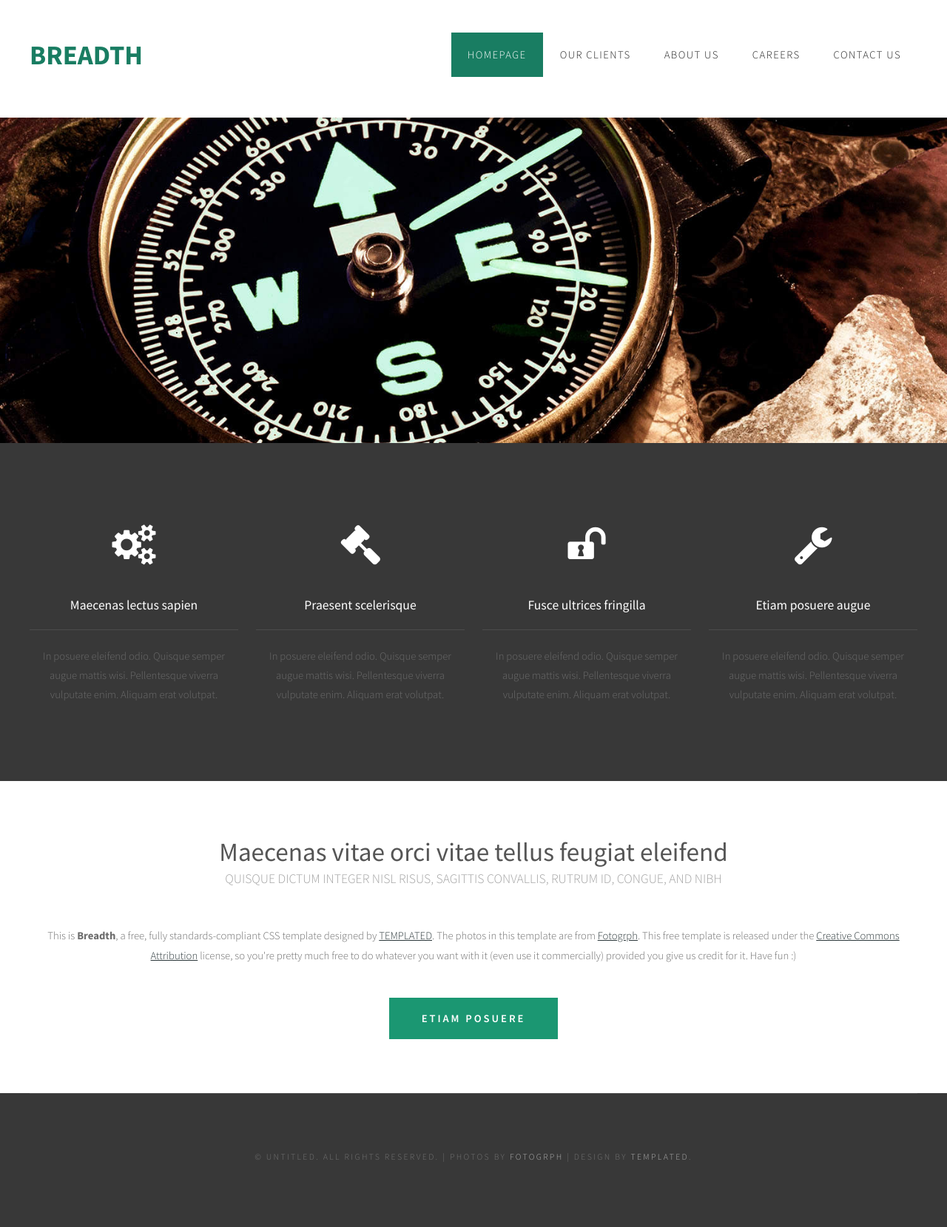
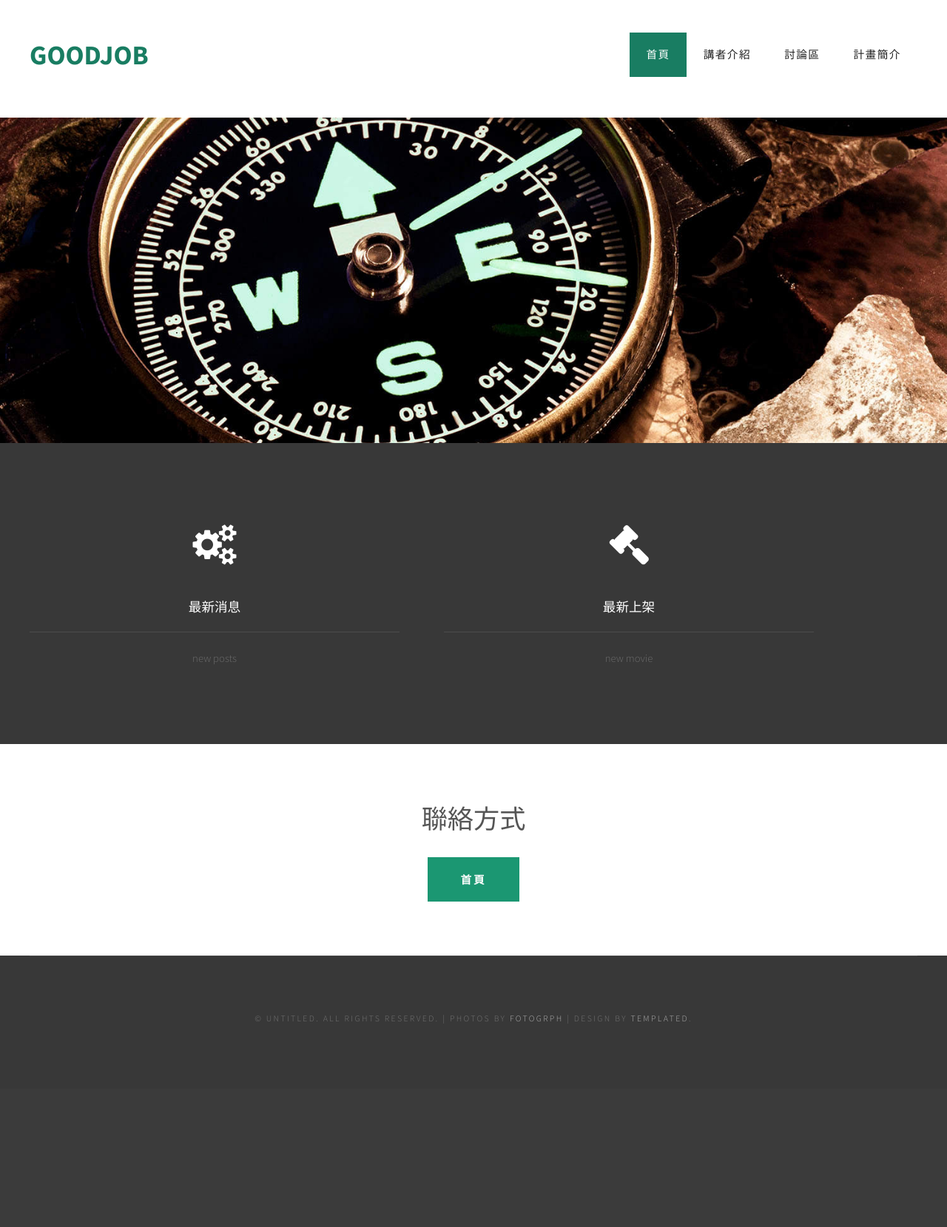
Before and after one commit to Wunoodles/GoodJob, a PHP site: page / in a window 1280 px wide. Shown: the whole page at 74% size. After the commit the page ends 1384 px from the top, so only its background shows below. Run offline with PHP 8.4, Linux system fonts and the light colour scheme.

Commit message:
改成需求內容

```diff
--- a/default.css
+++ b/css/default.css
@@ -623,6 +623,7 @@ ul.contact li a.icon-rss:before
 	padding: 6em 0em;
 	background: #383838;
 	text-align: center;
+	margin:auto;
 }
 
 #featured
@@ -679,32 +680,22 @@ ul.contact li a.icon-rss:before
 	color: #FFF;
 }
 
-.column1,  .column2,  .column3,  .column4
+.column1,  .column2
 {
-	width: 282px;
+	width: 500px;
 }
 
 .column1,  .column2
 {
 	float: left;
-	margin-right: 24px;
-}
-
-.column3
-{
-	float: left;
-}
-
-.column4
-{
-	float: right;
+	margin-right: 60px;
 }
 
 
 	#header-featured
 	{
 		height: 30em;
-		background-image: url(images/banner.jpg);
+		background-image: url(../images/banner.jpg);
 		background-position: center;
 		background-size: cover;
 	}
--- a/index.html
+++ b/index.html
@@ -17,8 +17,8 @@ Released   : 20140331
 <meta name="keywords" content="" />
 <meta name="description" content="" />
 <link href="http://fonts.googleapis.com/css?family=Source+Sans+Pro:200,300,400,600,700,900" rel="stylesheet" />
-<link href="default.css" rel="stylesheet" type="text/css" media="all" />
-<link href="fonts.css" rel="stylesheet" type="text/css" media="all" />
+<link href="css/default.css" rel="stylesheet" type="text/css" media="all" />
+<link href="css/fonts.css" rel="stylesheet" type="text/css" media="all" />
 
 <!--[if IE 6]><link href="default_ie6.css" rel="stylesheet" type="text/css" /><![endif]-->
 
@@ -27,15 +27,14 @@ Released   : 20140331
 <div id="header-wrapper">
   <div id="header" class="container">
     <div id="logo">
-      <h1><a href="#">Breadth</a></h1>
+      <h1><a href="#">GoodJob</a></h1>
 </div>
     <div id="menu">
       <ul>
-        <li class="current_page_item"><a href="#" accesskey="1" title="">Homepage</a></li>
-        <li><a href="#" accesskey="2" title="">Our Clients</a></li>
-        <li><a href="#" accesskey="3" title="">About Us</a></li>
-        <li><a href="#" accesskey="4" title="">Careers</a></li>
-        <li><a href="#" accesskey="5" title="">Contact Us</a></li>
+        <li class="current_page_item"><a href="#" accesskey="1" title="">首頁</a></li>
+        <li><a href="#" accesskey="2" title="">講者介紹</a></li>
+        <li><a href="#" accesskey="3" title="">討論區</a></li>
+        <li><a href="#" accesskey="4" title="">計畫簡介</a></li>
       </ul>
     </div>
   </div>
@@ -47,36 +46,21 @@ Released   : 20140331
     <div id="featured" class="container">
       <div class="column1"> <span class="icon icon-cogs"></span>
         <div class="title">
-          <h2>Maecenas lectus sapien</h2>
+          <h2>最新消息</h2>
         </div>
-        <p>In posuere eleifend odio. Quisque semper augue mattis wisi. Pellentesque viverra vulputate enim. Aliquam erat volutpat.</p>
+        <p>new posts</p>
       </div>
       <div class="column2"> <span class="icon icon-legal"></span>
         <div class="title">
-          <h2>Praesent scelerisque</h2>
+          <h2>最新上架</h2>
         </div>
-        <p>In posuere eleifend odio. Quisque semper augue mattis wisi. Pellentesque viverra vulputate enim. Aliquam erat volutpat.</p>
-      </div>
-      <div class="column3"> <span class="icon icon-unlock"></span>
-        <div class="title">
-          <h2>Fusce ultrices fringilla</h2>
-        </div>
-        <p>In posuere eleifend odio. Quisque semper augue mattis wisi. Pellentesque viverra vulputate enim. Aliquam erat volutpat.</p>
-      </div>
-      <div class="column4"> <span class="icon icon-wrench"></span>
-        <div class="title">
-          <h2>Etiam posuere augue</h2>
-        </div>
-        <p>In posuere eleifend odio. Quisque semper augue mattis wisi. Pellentesque viverra vulputate enim. Aliquam erat volutpat.</p>
+        <p>new movie</p>
       </div>
     </div>
   </div>
   <div id="extra" class="container">
-    <h2>Maecenas vitae orci vitae tellus feugiat eleifend</h2>
-    <span>Quisque dictum integer nisl risus, sagittis convallis, rutrum id, congue, and nibh</span>
-    <p>This is <strong>Breadth</strong>, a free, fully standards-compliant CSS template designed by <a href="http://templated.co" rel="nofollow">TEMPLATED</a>. The photos in this template are from <a href="http://fotogrph.com/"> Fotogrph</a>. This free template is released under the <a href="http://templated.co/license">Creative Commons Attribution</a> license, so you're pretty much free to do whatever you want with it (even use it commercially) provided you give us credit for it. Have fun :) </p>
-
-    <a href="#" class="button">Etiam posuere</a> </div>
+    <h2>聯絡方式</h2>
+    <a href="#" class="button">首頁</a> </div>
 </div>
 
 <div id="copyright" class="container">
```
Also changed, not shown: css/fonts.css (renamed from fonts.css).
